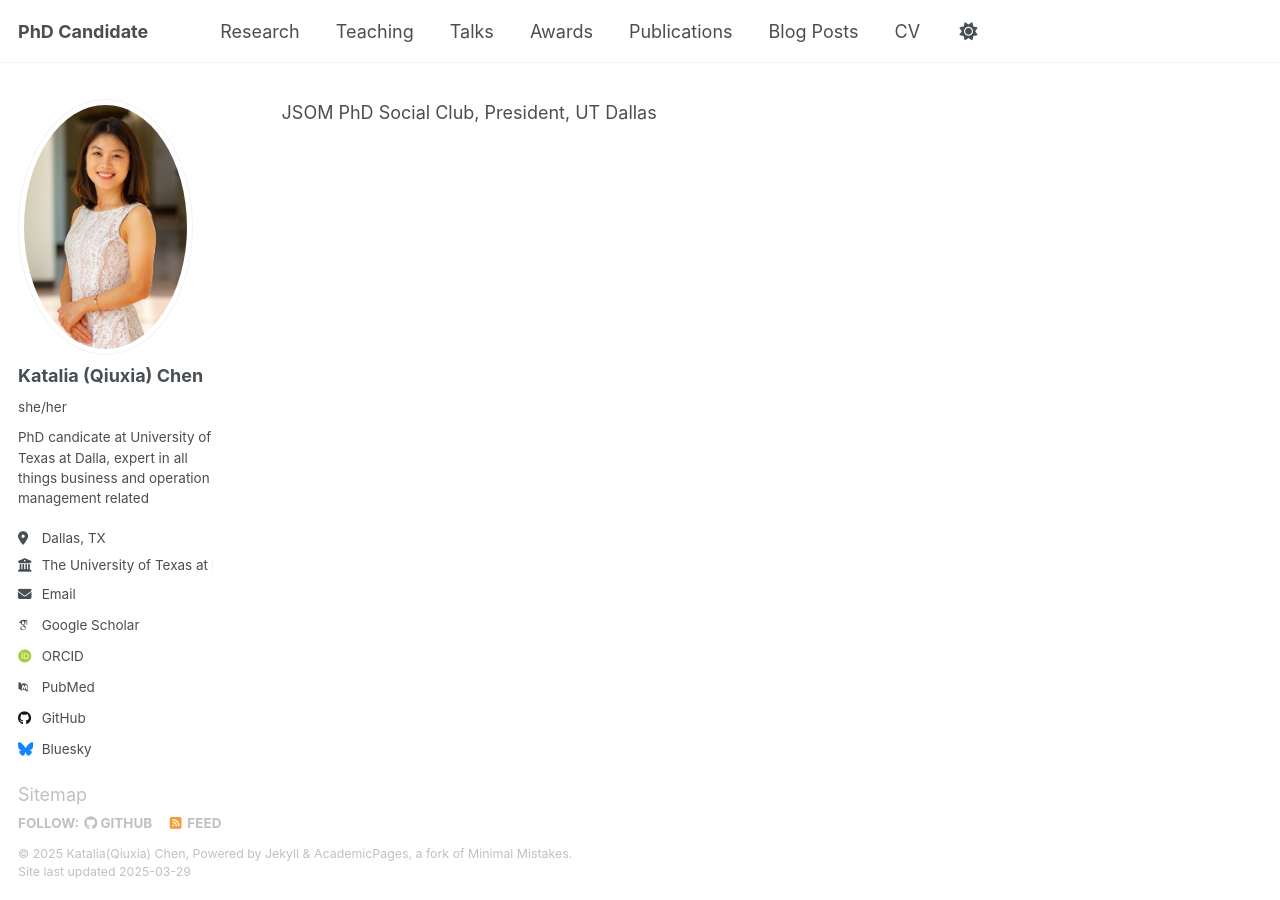
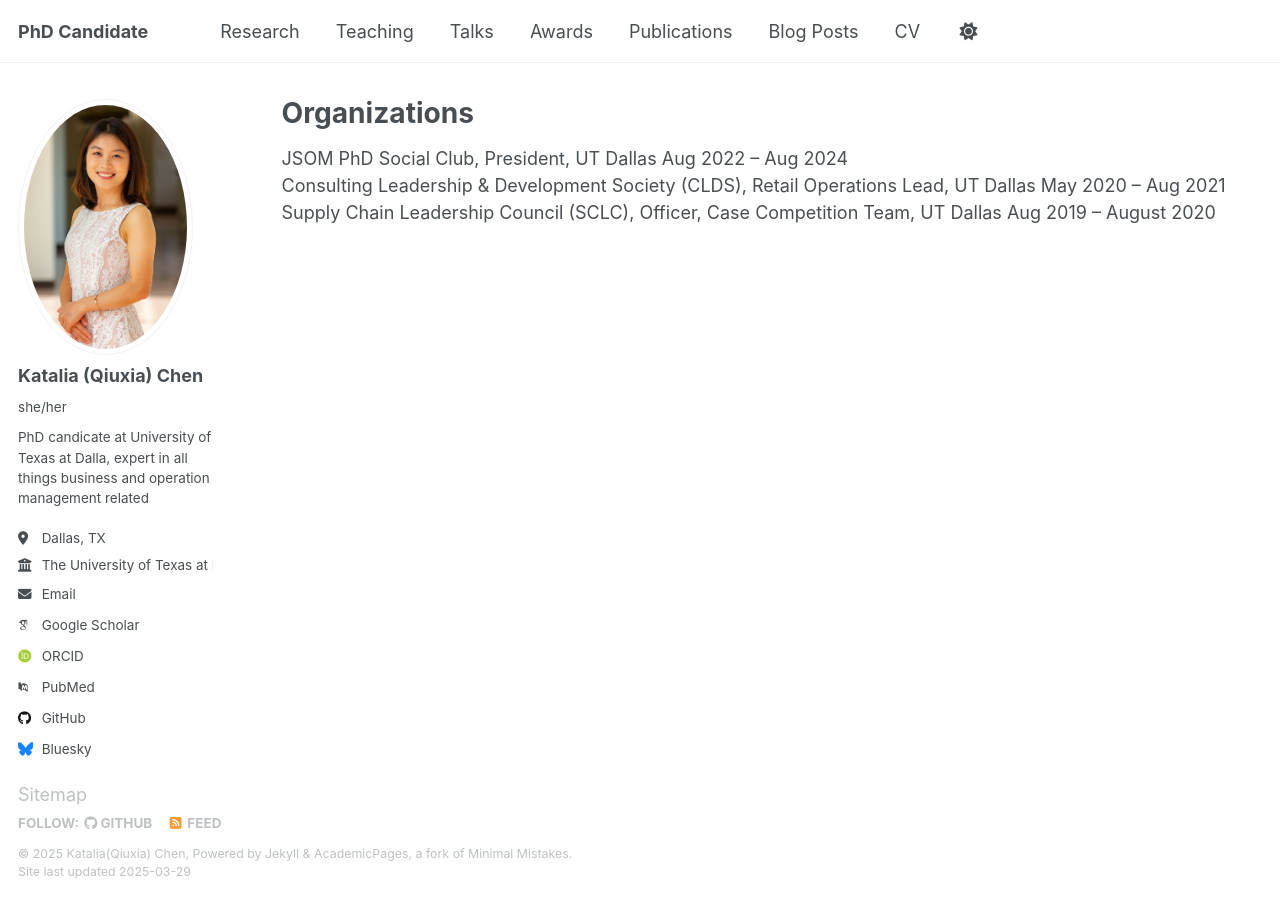
Before and after one commit to qxc2/Katalia_Qiuxia_Chen_v1, a Jekyll site: the page built from _pages/Organizations.md, in a window 1280 px wide. Built offline with Jekyll 4.4.1, drawn with Linux system fonts in a browser that asks for light colours; some web fonts are replaced; our own code applies the rules of GitHub Pages for plain Markdown files.

Commit message:
Update Organizations.md

```diff
--- a/_pages/Organizations.md
+++ b/_pages/Organizations.md
@@ -1 +1,14 @@
-JSOM PhD Social Club, President, UT Dallas
+---
+layout: archive
+title: "Organizations"
+permalink: /Organizations/
+author_profile: true
+redirect_from:
+  - /Organizations
+---
+
+{% include base_path %}
+
+JSOM PhD Social Club, President, UT Dallas                                              Aug 2022 – Aug 2024
+Consulting Leadership & Development Society (CLDS), Retail Operations Lead, UT Dallas   May 2020 – Aug 2021
+Supply Chain Leadership Council (SCLC), Officer, Case Competition Team, UT Dallas       Aug 2019 – August 2020
```
